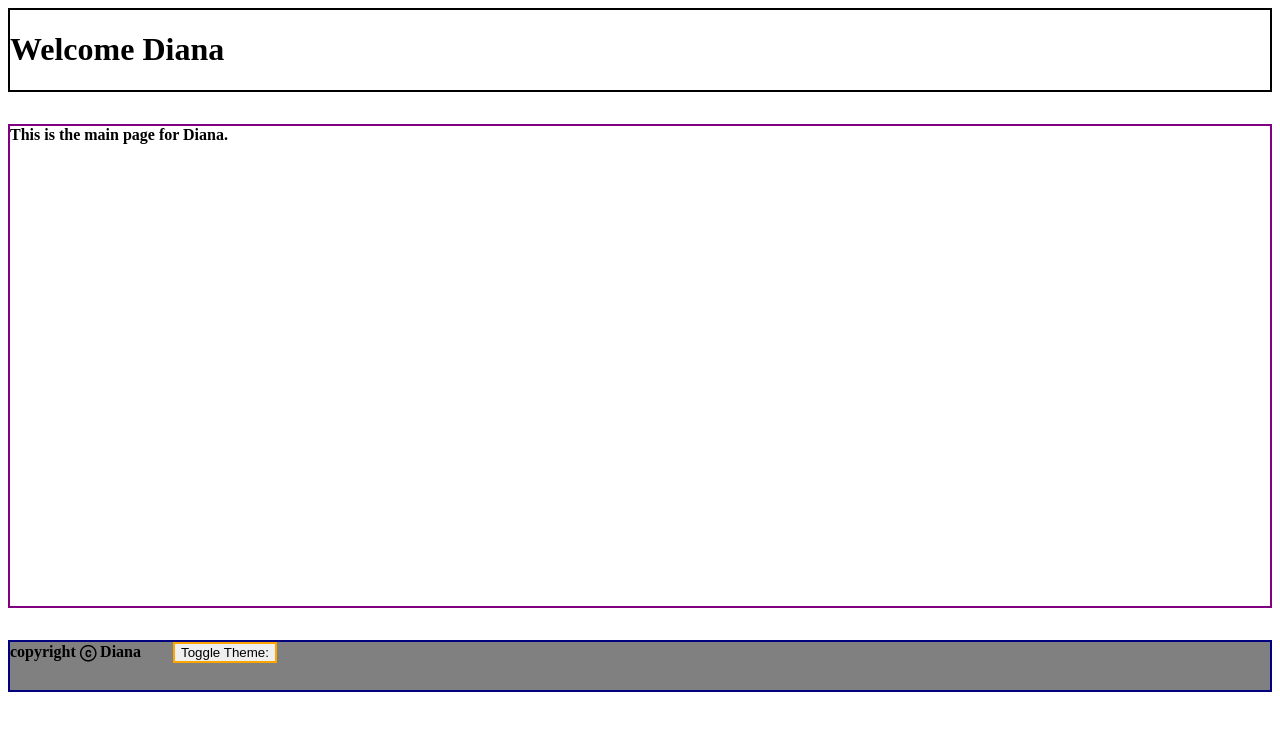
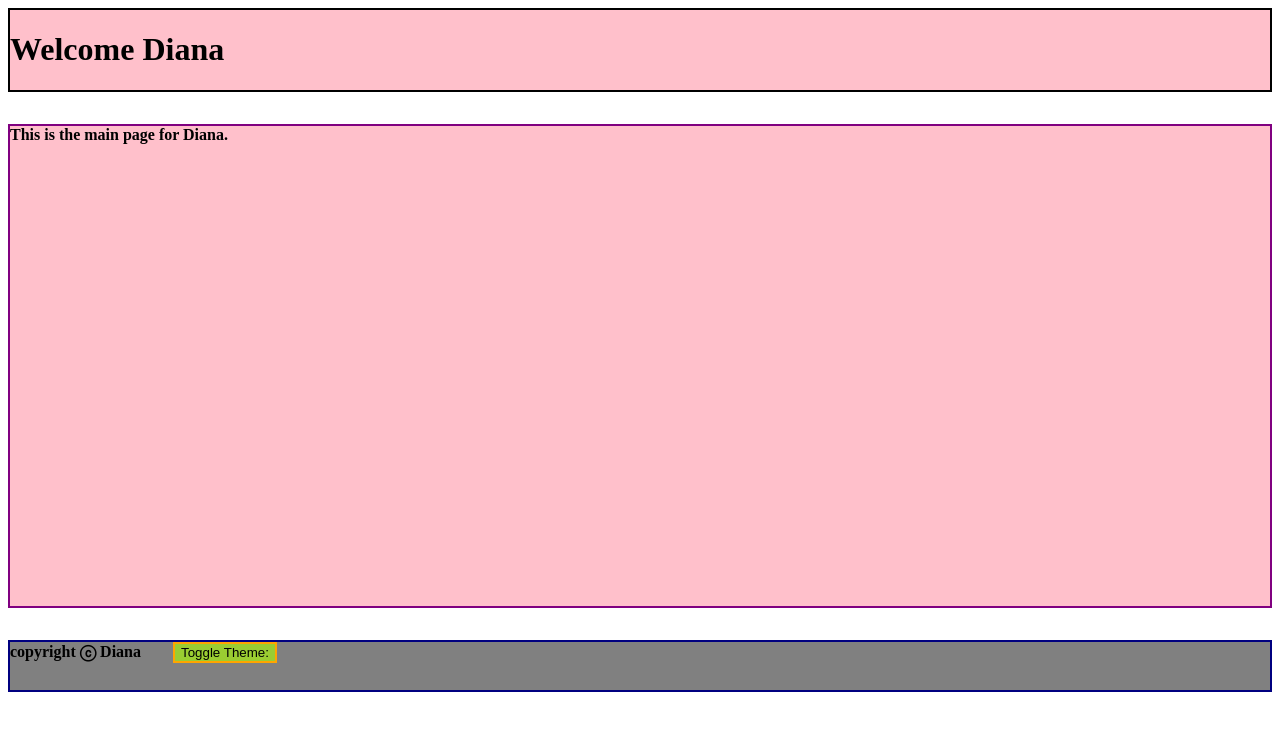
Before and after one commit to smilenayeon/Self-Study, a React (Create React App) app: page / in a window 1280 px wide. Shown: the top 730 px of the page. Built offline with nearby package versions, Linux system fonts and the light colour scheme.

Commit message:
theme toggle using useContext appliacation is compelted

```diff
--- a/src/componenets/Footer.js
+++ b/src/componenets/Footer.js
@@ -1,20 +1,33 @@
-import React,{useContext} from 'react'
-import { themeContext } from '../App';
-
+import React, { useContext } from "react";
+import { themeContext } from "../App";
 
 function Footer() {
+  const { isDark, setIsDark } = useContext(themeContext);
 
-    const {isDark, setIsDark}= useContext (themeContext);
-
-    const handleToggle = ()=>{setIsDark(!isDark)};
+  const handleToggle = () => {
+    setIsDark(!isDark);
+  };
 
   return (
-    <div className="footer"  style= { isDark ? {backgroundColor: "black"} : {backgroundColor:"grey"}}>
-    copyright ⓒ Diana
-    <button onClick={handleToggle}>Toggle Theme: </button>
-
-
-
+    <div
+      className="footer"
+      style={
+        isDark
+          ? { backgroundColor: "black", color: "white" }
+          : { backgroundColor: "grey", color: "black" }
+      }
+    >
+      copyright ⓒ Diana
+      <button
+        onClick={handleToggle}
+        style={
+          isDark
+            ? { backgroundColor: "darkgrey", color: "white" }
+            : { backgroundColor: "yellowgreen", color: "black" }
+        }
+      >
+        Toggle Theme:{" "}
+      </button>
     </div>
   );
 }
--- a/src/componenets/Header.js
+++ b/src/componenets/Header.js
@@ -1,13 +1,21 @@
-import React from 'react';
-
+import React, { useContext } from "react";
+import { themeContext } from "../App";
 
 function Header() {
+  const { isDark } = useContext(themeContext);
+
   return (
-    <div className="header">
-        <h1>Welcome Diana</h1>
-
+    <div
+      className="header"
+      style={
+        isDark
+          ? { backgroundColor: "black", color: "pink" }
+          : { backgroundColor: "pink", color: "black" }
+      }
+    >
+      <h1>Welcome Diana</h1>
     </div>
-  )
+  );
 }
 
 export default Header;
--- a/src/componenets/Main.js
+++ b/src/componenets/Main.js
@@ -1,13 +1,20 @@
-import React from 'react';
-
+import React, { useContext } from "react";
+import { themeContext } from "../App";
 
 function Main() {
-
+  const { isDark } = useContext(themeContext);
   return (
-    <div className="main"  >
-   This is the main page for Diana.
+    <div
+      className="main"
+      style={
+        isDark
+          ? { backgroundColor: "black", color: "pink" }
+          : { backgroundColor: "pink", color: "black" }
+      }
+    >
+      This is the main page for Diana.
     </div>
-  )
+  );
 }
 
 export default Main;
```
Also changed, not shown: src/App.js (+10 -16 lines).
